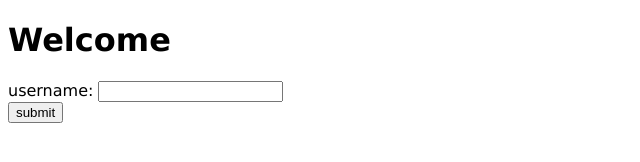
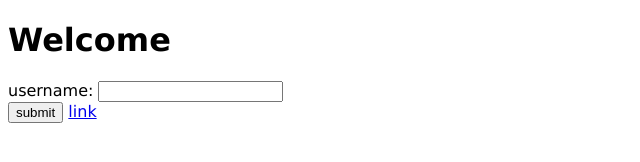
Before and after one commit to thomaschou9177/javascript_website, a plain HTML site: page index.html in a window 1280 px wide. Shown: the full height of the page, 0-640 px from the left. Drawn offline with Linux system fonts and the light colour scheme.

Commit message:
Update index.html

```diff
--- a/index.html
+++ b/index.html
@@ -12,7 +12,7 @@
     <label>username:</label>
     <input id="input"><br>
     <button id="submit">submit</button>
-    <a href="counter.html"></a>
+    <a href="https://thomaschou9177.github.io/javascript_website/counter.html">link</a>
     <script src="index.js"></script>
     <script src="test.js"></script>
 </body>
```
